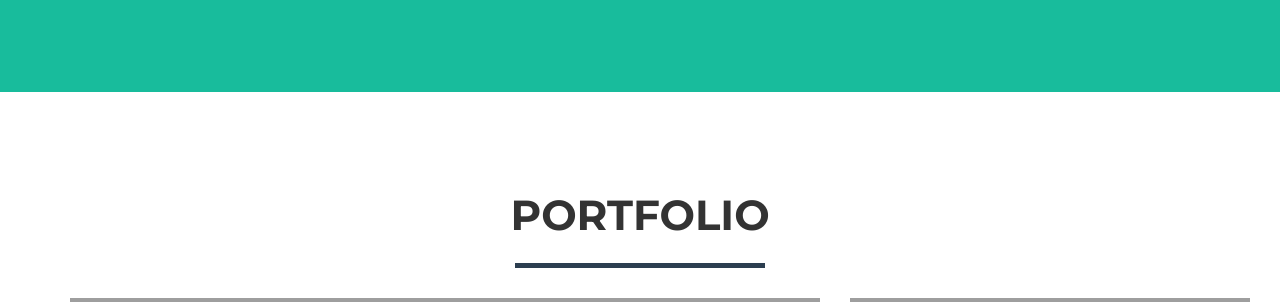
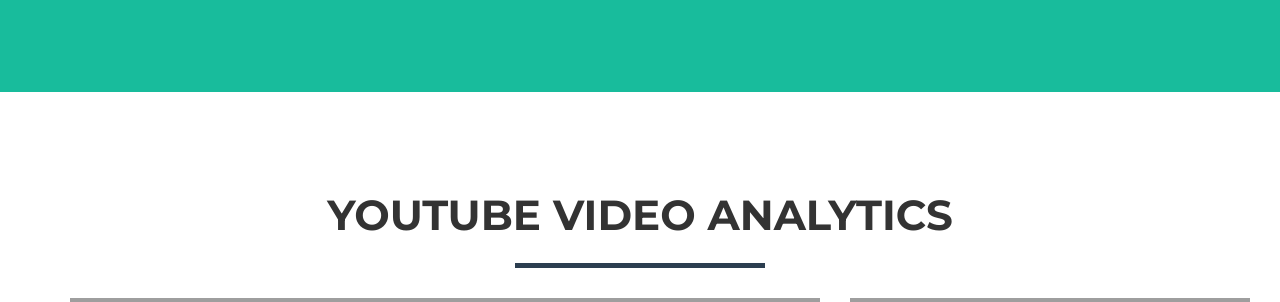
Before and after one commit to OliverAHernandez/AnalyzeMyvids, a Python web app: template templates/index.html in a window 1280 px wide. Shown: the part 729-1031 px from the top of the page. Run offline with Jinja, Linux system fonts and the light colour scheme; the template is opened without the code that fills it, so the values that code supplies are empty; some libraries are stand-ins or nearby versions; grey boxes are pictures that could not be loaded.

Commit message:
added h2 YouTube headline

```diff
--- a/templates/index.html
+++ b/templates/index.html
@@ -104,7 +104,7 @@
         <div class="container">
             <div class="row">
                 <div class="col-lg-12 text-center">
-                    <h2>Portfolio</h2>
+                    <h2>YouTube Video Analytics</h2>
                     <hr class="star-primary">
                 </div>
             </div>
```
